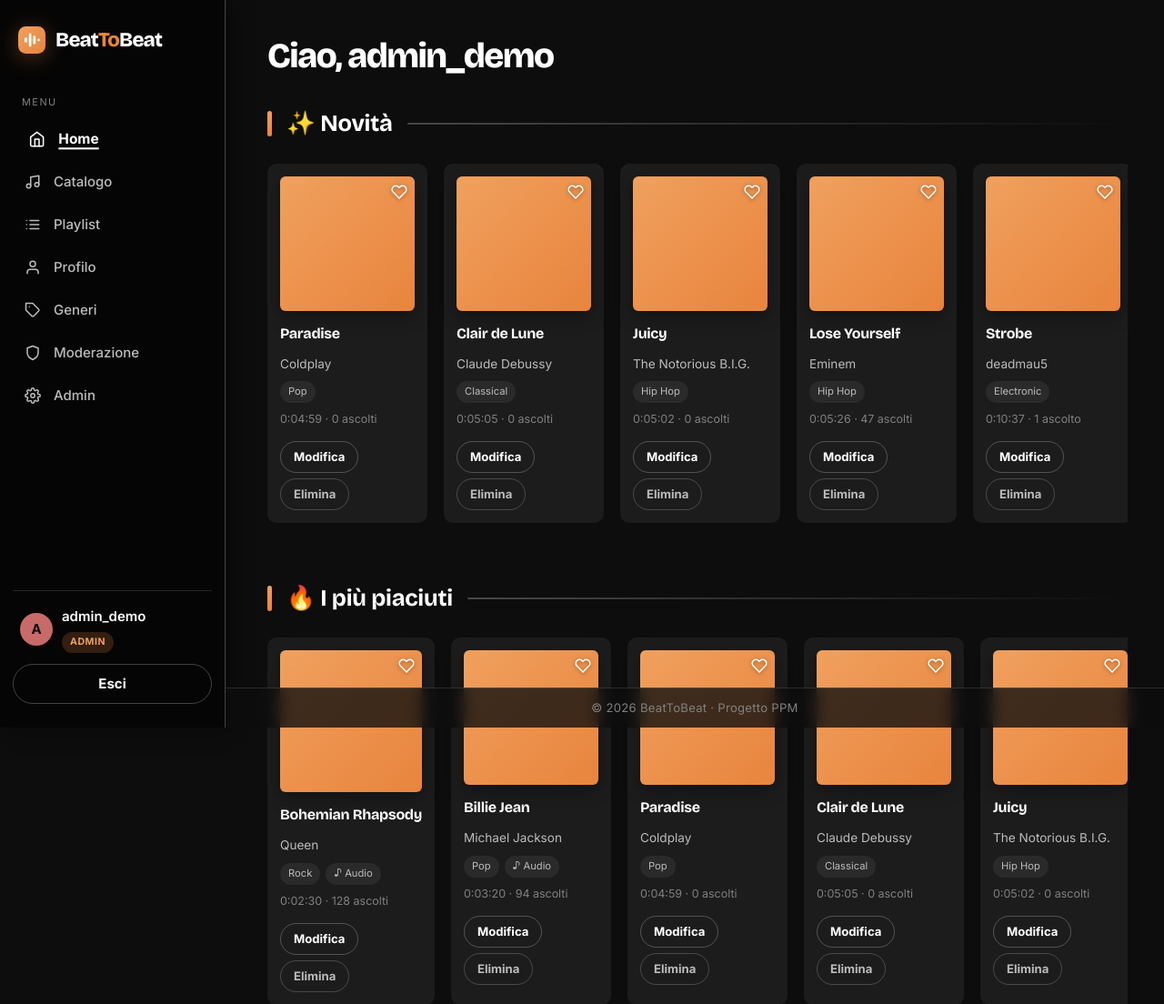
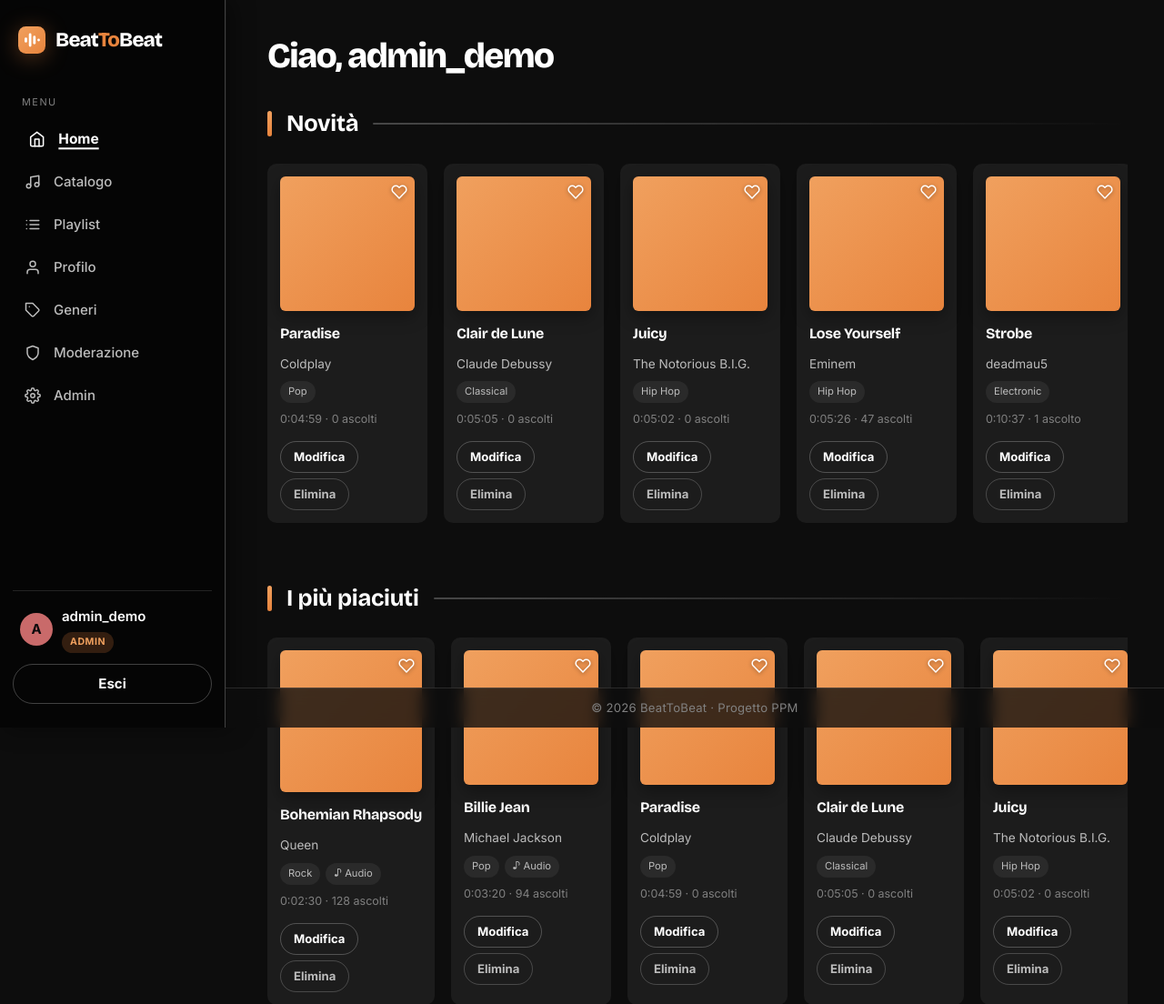
Before and after one commit to LucaaMoracci/BeatToBeat-music-streaming-platform, a Django app: page / in a window 1280 px wide. Shown: the top 1104 px of the page at 91% size. Run offline with Django 5.2, Linux system fonts and the light colour scheme; a user stored in the database is signed in; data comes from the database, SQL or seed files in the repository; both versions use the stored data as it was after the commit.

Commit message:
Ultime modifiche

```diff
--- a/music/views.py
+++ b/music/views.py
@@ -136,7 +136,7 @@
     context_object_name = 'playlist'
 
     def get_queryset(self):
-        # L'owner e i collaboratori vedono sempre la playlist; gli altri solo se pubblica o editoriale.
+        # L'owner e i collaboratori vedono sempre la playlist, gli altri solo se pubblica o editoriale
         return Playlist.objects.filter(
             Q(owner=self.request.user)
             | Q(collaborators=self.request.user)
@@ -373,7 +373,7 @@
 @login_required
 def toggle_save_playlist(request, pk):
     playlist = get_object_or_404(Playlist, pk=pk)
-    # Si possono salvare solo playlist pubbliche o editoriali non proprie.
+    # Si possono salvare solo playlist pubbliche o editoriali non proprie
     if playlist.owner == request.user or not (playlist.is_public or playlist.is_editorial):
         raise PermissionDenied
     if request.method == 'POST':
--- a/pages/views.py
+++ b/pages/views.py
@@ -10,14 +10,14 @@
 
     def get(self, request, *args, **kwargs):
         if not request.user.is_authenticated:
-            return redirect('accounts:signup')
+            return redirect('accounts:login')
         return super().get(request, *args, **kwargs)
 
     def get_context_data(self, **kwargs):
         context = super().get_context_data(**kwargs)
         user = self.request.user
 
-        # Brani ascoltati di recente, senza ripetizioni (compatibile con SQLite e Postgres).
+        # Brani ascoltati di recente, senza ripetizioni
         recent = []
         seen = set()
         history = PlayHistory.objects.filter(user=user).select_related(
--- a/seed_data.py
+++ b/seed_data.py
@@ -94,8 +94,8 @@
         )
         songs[title] = song
 
-    # Due brani con audio reale riproducibile: la durata coincide con quella del
-    # file, così l'auto-rilevamento della durata dal file è verificabile a colpo d'occhio.
+    # Due brani con audio riproducibile: la durata coincide con quella del
+    # file, così l'auto-rilevamento della durata dal file è verificabile
     Song.objects.update(audio_file='')
     songs['Bohemian Rhapsody'].audio_file = 'audio/demo_track_1.wav'
     songs['Bohemian Rhapsody'].duration = timedelta(seconds=150)
--- a/templates/pages/home.html
+++ b/templates/pages/home.html
@@ -8,7 +8,7 @@
 </div>
 
 {% if recently_played %}
-<h2 class="section-head">⏱️ Ascoltati di recente</h2>
+<h2 class="section-head">Ascoltati di recente</h2>
 <div class="carousel">
 	{% for song in recently_played %}
 	{% include 'partials/song_card.html' %}
@@ -17,7 +17,7 @@
 {% endif %}
 
 {% if genre_songs %}
-<h2 class="section-head">🎧 Per il tuo genere: {{ favorite_genre.name }}</h2>
+<h2 class="section-head">Per il tuo genere: {{ favorite_genre.name }}</h2>
 <div class="carousel">
 	{% for song in genre_songs %}
 	{% include 'partials/song_card.html' %}
@@ -25,14 +25,14 @@
 </div>
 {% endif %}
 
-<h2 class="section-head">✨ Novità</h2>
+<h2 class="section-head">Novità</h2>
 <div class="carousel">
 	{% for song in latest_songs %}
 	{% include 'partials/song_card.html' %}
 	{% endfor %}
 </div>
 
-<h2 class="section-head">🔥 I più piaciuti</h2>
+<h2 class="section-head">I più piaciuti</h2>
 <div class="carousel">
 	{% for song in popular_songs %}
 	{% include 'partials/song_card.html' %}
```
Also changed, not shown: README.md, db.sqlite3.
